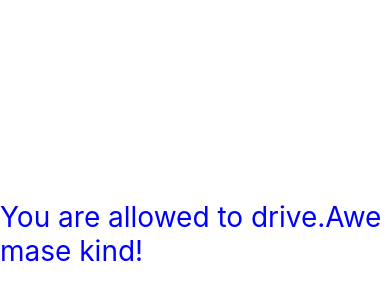
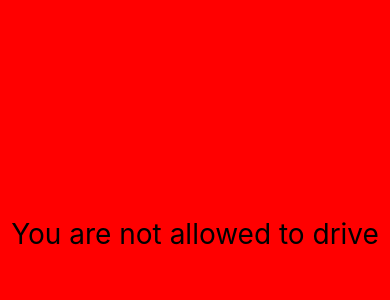
Before and after one commit to Keano-Booi/mydriveapp, a React Native app: screen / in a window 390 px wide. Shown: the part 188-488 px from the top of the page. Built offline with nearby package versions, Linux system fonts and the light colour scheme.

Commit message:
added code

```diff
--- a/App.tsx
+++ b/App.tsx
@@ -2,15 +2,28 @@ import React from 'react';
 import { StyleSheet, Text, View } from 'react-native';
 
 export default function App() {
-const age=22;
+const age= 22;
+const licenseyears= 0;
 let feedback='';
 
-if (age>= 18) {
+if (age>=18){
   feedback= 'You are allowed to drive.Awe mase kind!'
 }else
 {
   feedback='your are not allowed to drive yet.Sorry!'
 }
+
+if (licenseyears>= 3){
+  feedback ='you are allowed to drive.'
+  }else
+  {
+  feedback ='You are not allowed to drive'
+  }
+
+
+
+
+
 
   return (
     <View style={styles.container}>
@@ -25,13 +38,13 @@ if (age>= 18) {
 const styles = StyleSheet.create({
   container: {
     flex: 1,
-    backgroundColor: '#fff',
+    backgroundColor: 'red',
     alignItems: 'center',
     justifyContent: 'center',
   },
    response:{
     fontSize: 28,
-    color:'blue',
+    color:'black',
 
 
    }
```
